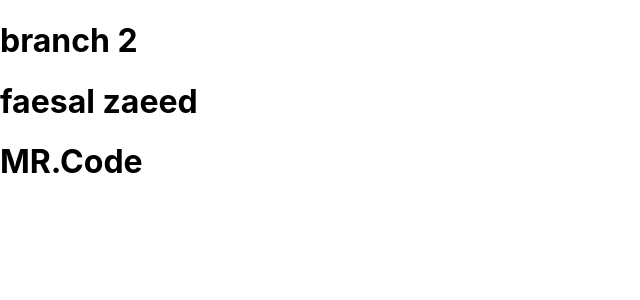
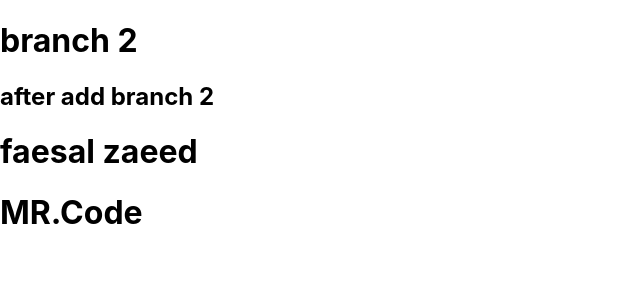
Before and after one commit to D-kinshy/react-tesr-1, a React (Create React App) app: page / in a window 1280 px wide. Shown: the top 300 px of the page, without its empty margins (0-640 px from the left). Built offline with nearby package versions, Linux system fonts and the light colour scheme.

Commit message:
after make branch2

```diff
--- a/src/App.js
+++ b/src/App.js
@@ -3,6 +3,7 @@ function App() {
   return (
       <>
             <h1>branch 2</h1>
+            <h2>after add branch 2</h2>
             <h1>faesal zaeed</h1>
             <h1>MR.Code</h1>
 
```
